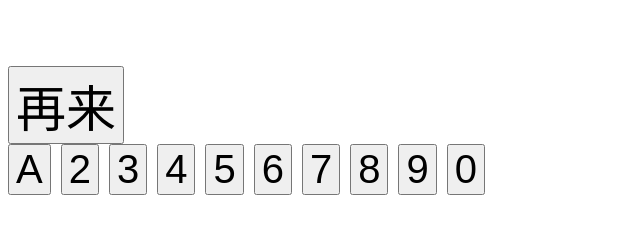
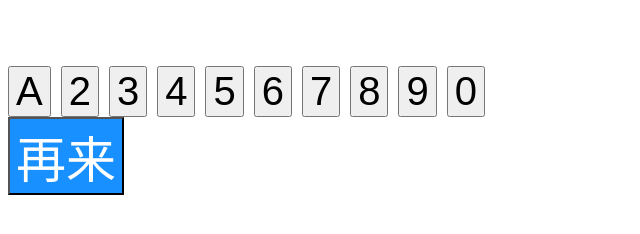
Before and after one commit to Imagine-Jason/Imagine-Json, a plain HTML site: page douniu.html in a window 1280 px wide. Shown: the whole page, without its empty margins (0-640 px from the left). Drawn offline with Linux system fonts and the light colour scheme.

Commit message:
Update douniu.html

```diff
--- a/douniu.html
+++ b/douniu.html
@@ -8,17 +8,9 @@
     let label=document.createElement('label');
     label.innerText='';
     label.style.fontSize='50px';
+    label.style.backgroundColor='#1890ff';
+    label.style.color='#fff';
     document.body.append(label)
-    var br = document.createElement("br");
-    document.body.append(br)
-
-    let btnReset=document.createElement('button');
-    btnReset.innerText='再来';
-        btnReset.style.fontSize='50px';
-    btnReset.onclick=(e)=>{
-        label.innerText='';
-    }
-    document.body.append(btnReset)
 
     var br = document.createElement("br");
     document.body.append(br)
@@ -26,6 +18,8 @@
         let btn=document.createElement('button');
         btn.style.marginRight='10px';
         btn.style.fontSize='40px';
+        label.style.backgroundColor='#1890ff';
+        label.style.color='#fff';
         btn.innerText=labels[i];
         let value= parseInt(btn.innerText);
         btn.value=value?value:0;
@@ -37,6 +31,19 @@
         }
         document.body.append(btn)
     }
+
+    var br = document.createElement("br");
+    document.body.append(br)
+
+    let btnReset=document.createElement('button');
+    btnReset.innerText='再来';
+    btnReset.style.fontSize='50px';
+    btnReset.style.backgroundColor='#1890ff';
+    btnReset.style.color='#fff';
+    btnReset.onclick=(e)=>{
+        label.innerText='';
+    }
+    document.body.append(btnReset)
 function getNiu(a){
     niu=0;
     for(let i=0;i<3;i++){
```
